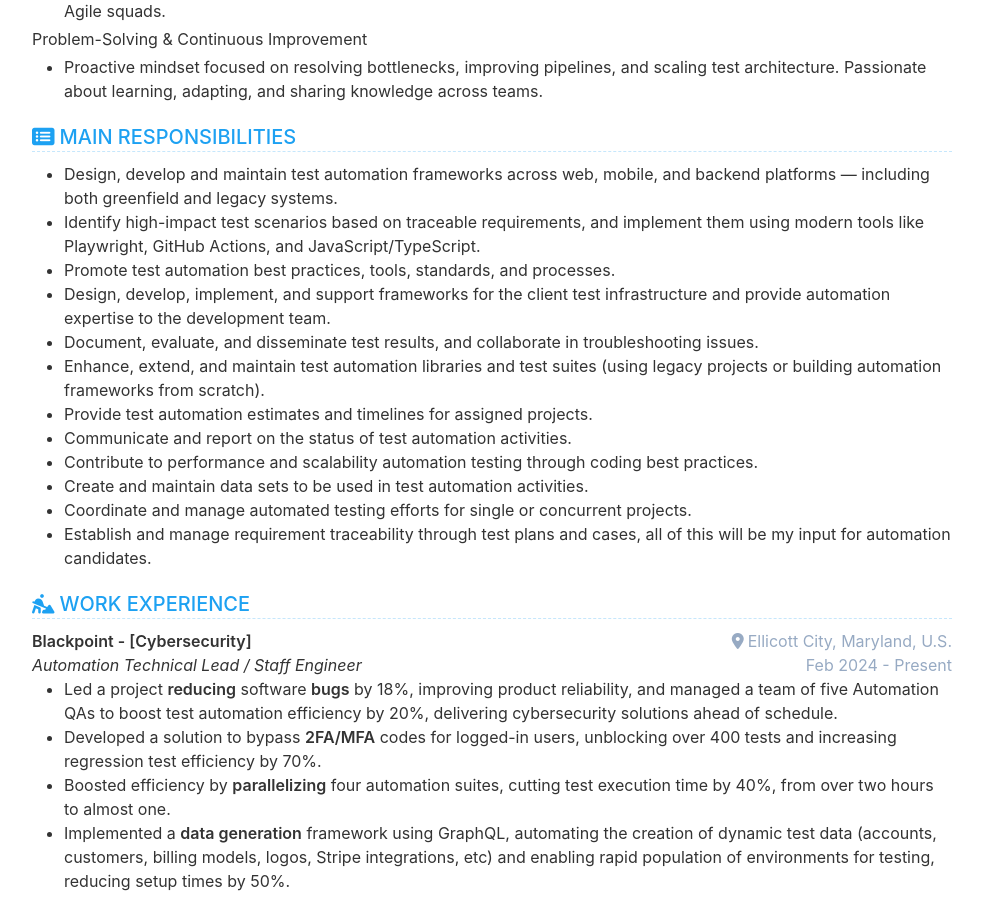
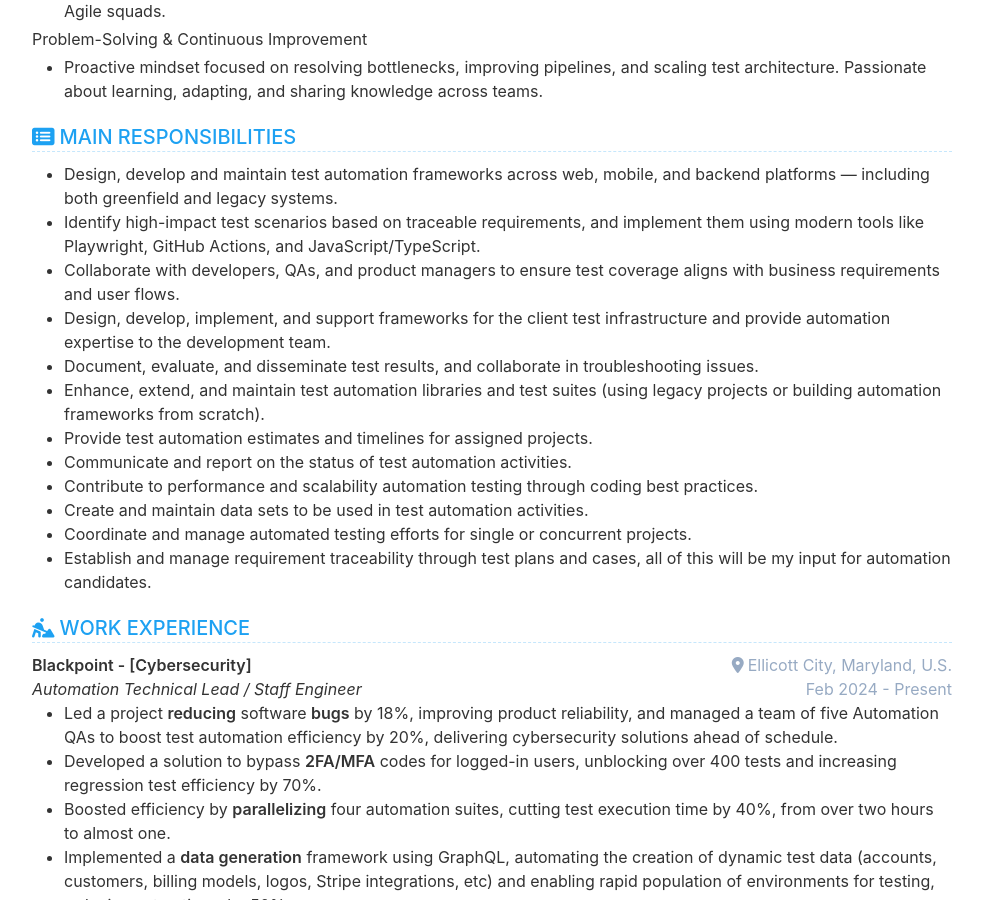
Before and after one commit to cvera08/full-resume, a Jekyll site: the page built from index.html, in a window 1280 px wide and 900 px high, scrolled down 1532 px. Shown: the whole window, without its empty margins (148-1131 px from the left). Built offline with Jekyll 4.4.1, drawn with Linux system fonts in a browser that asks for light colours.

Commit message:
feat: main responsibilities change - third paragraph

```diff
--- a/_data/data.yml
+++ b/_data/data.yml
@@ -103,7 +103,7 @@ reference:
   description: |
     - Design, develop and maintain test automation frameworks across web, mobile, and backend platforms — including both greenfield and legacy systems.
     - Identify high-impact test scenarios based on traceable requirements, and implement them using modern tools like Playwright, GitHub Actions, and JavaScript/TypeScript.
-    - Promote test automation best practices, tools, standards, and processes.
+    - Collaborate with developers, QAs, and product managers to ensure test coverage aligns with business requirements and user flows.
     - Design, develop, implement, and support frameworks for the client test infrastructure and provide automation expertise to the development team.
     - Document, evaluate, and disseminate test results, and collaborate in troubleshooting issues.
     - Enhance, extend, and maintain test automation libraries and test suites (using legacy projects or building automation frameworks from scratch).
```
